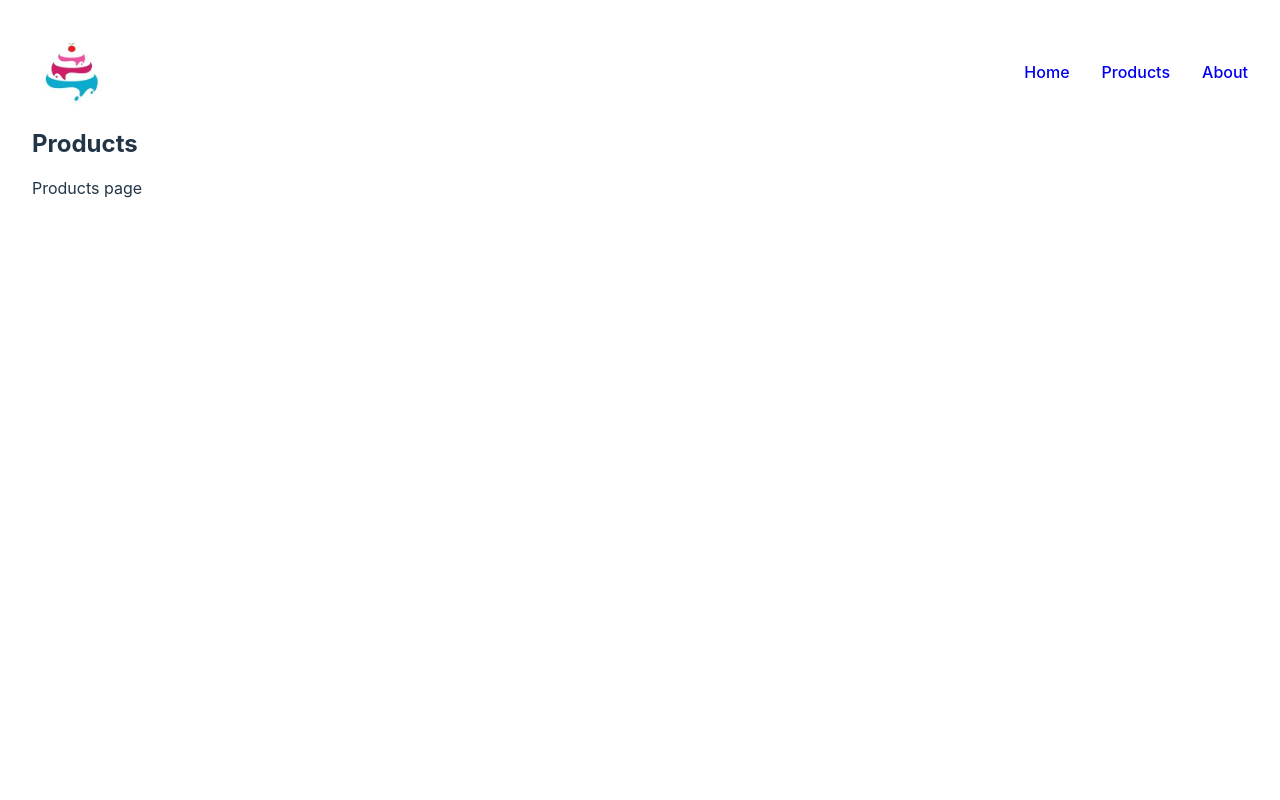
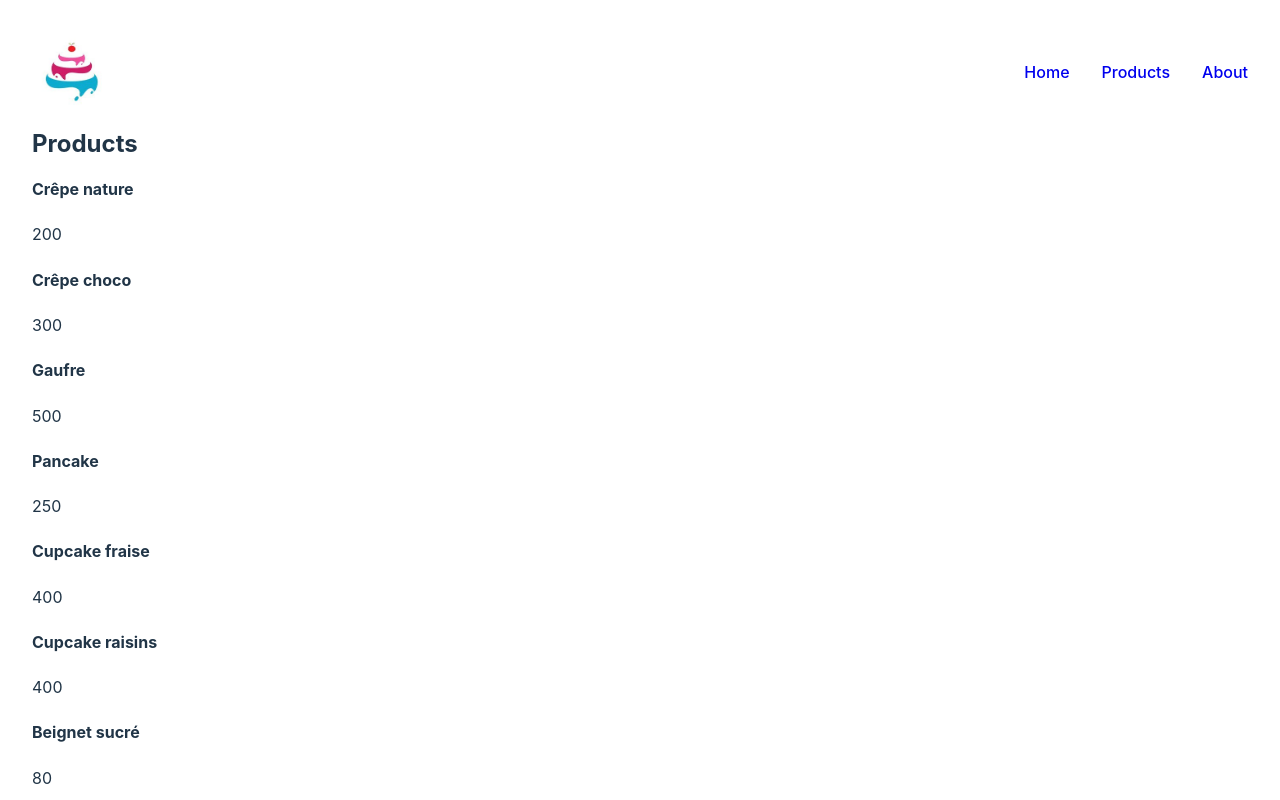
Before and after one commit to dcmbassi/decadent-desserts, a React (Vite) app: page /products in a window 1280 px wide. Shown: the top 800 px of the page. Built offline with nearby package versions, Linux system fonts and the light colour scheme.

Commit message:
fix: Display products

```diff
--- a/src/pages/Products.tsx
+++ b/src/pages/Products.tsx
@@ -1,10 +1,18 @@
+import { products } from "../data/products"
 
 const Products = () => {
+
     return (
         <>
             <h2>Products</h2>
-            <div>Products page</div>
-            {/* Products grid */}
+            <div className="productGrid">
+                {products.map(product => (
+                    <div className="productCard" key={product.id}>
+                        <h4>{product.name}</h4>
+                        <p>{product.price}</p>
+                    </div>
+                ))}
+            </div>
         </>
     )
 }
```
